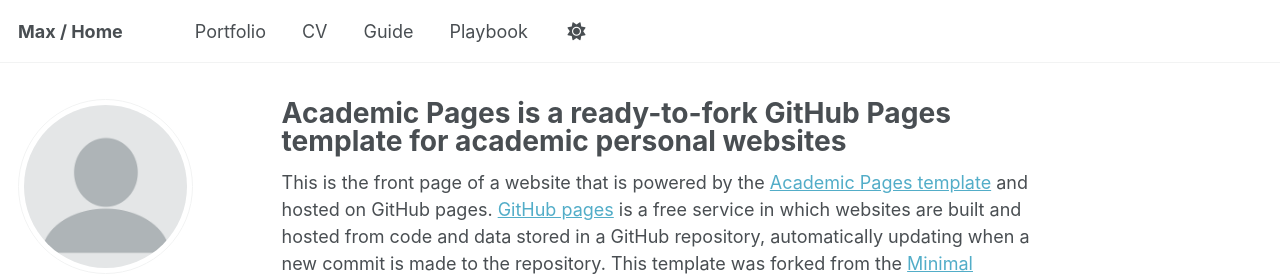
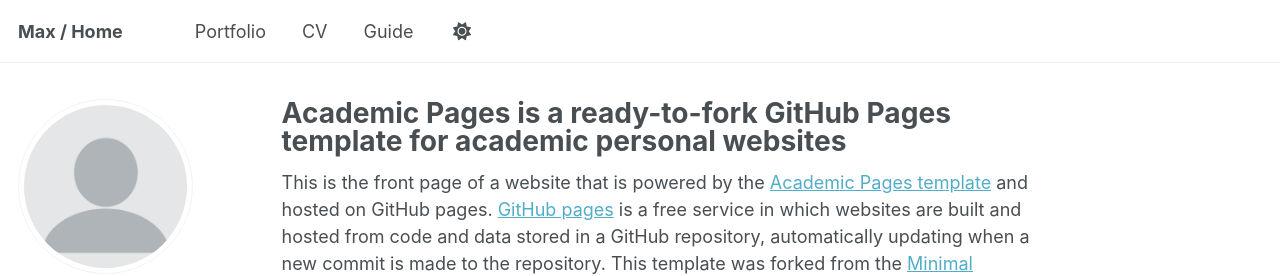
Before and after one commit to penrodm-gif/penrodm.github.io, a Jekyll site: the page built from _pages/about.md, in a window 1280 px wide. Shown: the top 276 px of the page. Built offline with Jekyll 4.4.1, drawn with Linux system fonts in a browser that asks for light colours; a script that is not in the unit is left out.

Commit message:
Update navigation.yml

```diff
--- a/_data/navigation.yml
+++ b/_data/navigation.yml
@@ -25,6 +25,3 @@ main:
 
   - title: "Guide"
     url: /markdown/
-
-  - title: "Playbook"
-    url: /playbook/
```
